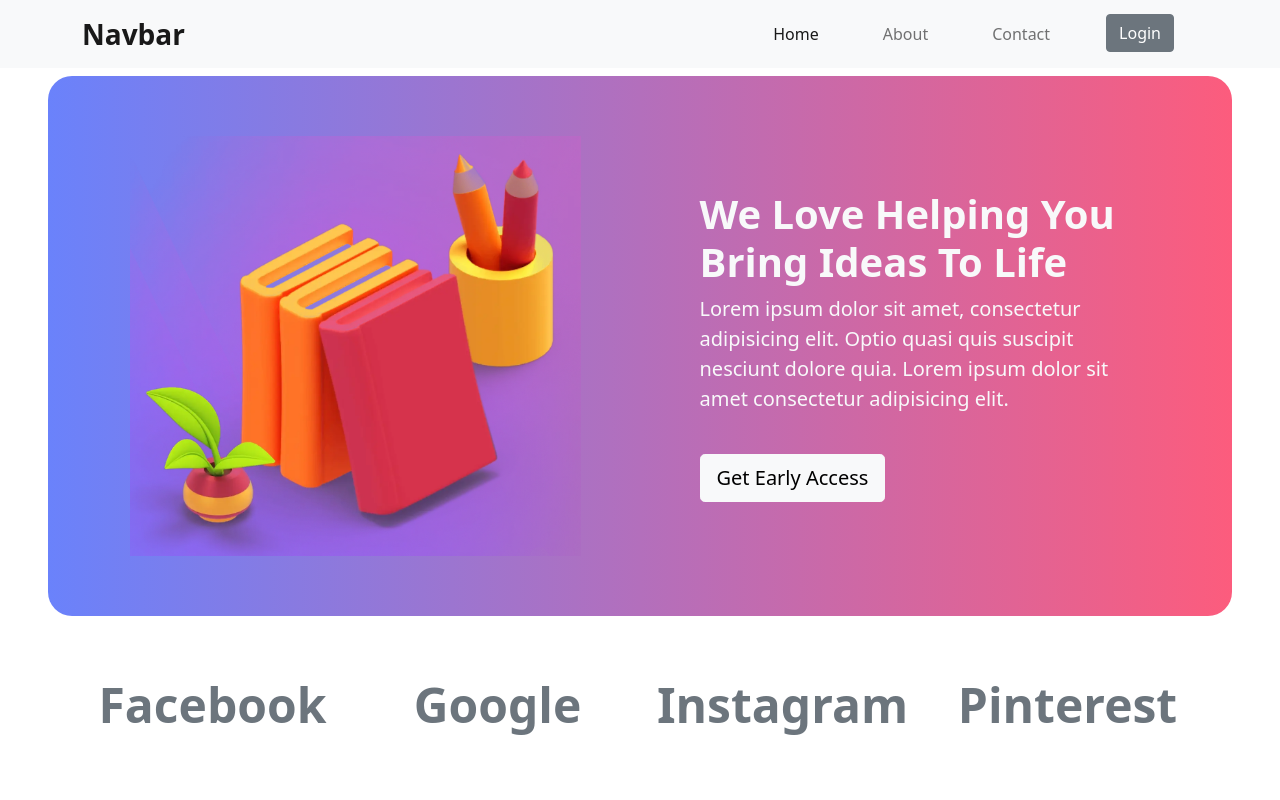
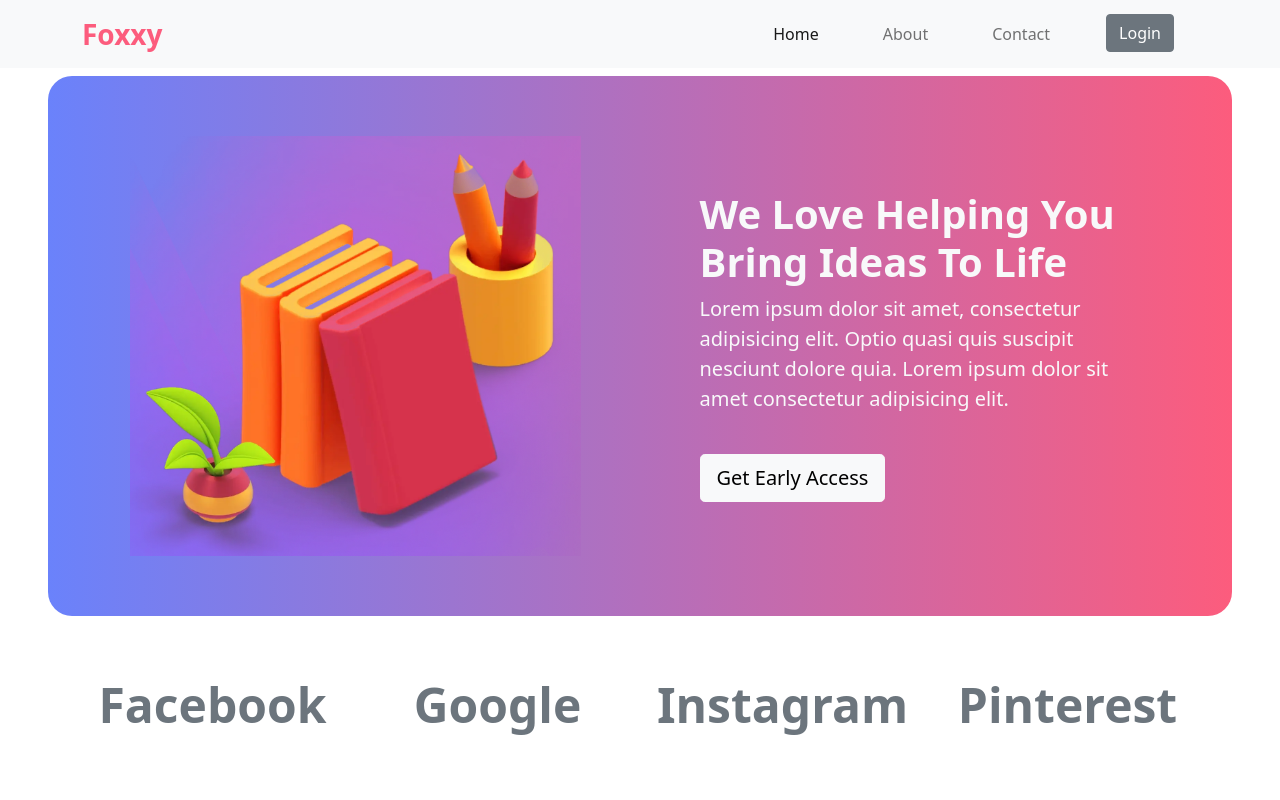
Before and after one commit to chandra-deb/Foxxy, a plain HTML site: page index.html in a window 1280 px wide. Shown: the top 800 px of the page. Drawn offline with nearby package versions, Linux system fonts and the light colour scheme.

Commit message:
little fixes

```diff
--- a/index.html
+++ b/index.html
@@ -16,7 +16,7 @@
 <body>
     <nav class="navbar mb-2 sticky-top  navbar-expand-lg navbar-light bg-light">
         <div class="container-lg">
-            <a class="navbar-brand fs-3 fw-bold" href="#">Navbar</a>
+            <a class="navbar-brand fs-3 fw-bold brand-gradient" href="#">Foxxy</a>
             <button class="navbar-toggler" type="button" data-bs-toggle="collapse"
                 data-bs-target="#navbarSupportedContent" aria-controls="navbarSupportedContent" aria-expanded="false"
                 aria-label="Toggle navigation">
@@ -238,7 +238,7 @@
                 </div>
             </div>
     </section>
-    <div class="text-center mb-5 lead">
+    <div class="text-center mb-2 text-secondary">
         All rights reserved &copy; 2021 by Chandra
     </div>
 
--- a/main.scss
+++ b/main.scss
@@ -9,7 +9,7 @@ background: linear-gradient(to right, #6A82FB, #FC5C7D); /* W3C, IE 10+/ Edge, F
 }
 
 .brand-gradient {
-       color: #FC5C7D;  /* fallback for old browsers */
+       color: #FC5C7D !important;  /* fallback for old browsers */
 color: -webkit-linear-gradient(to right, #6A82FB, #FC5C7D);  /* Chrome 10-25, Safari 5.1-6 */
 color: linear-gradient(to right, #6A82FB, #FC5C7D); /* W3C, IE 10+/ Edge, Firefox 16+, Chrome 26+, Opera 12+, Safari 7+ */
 
```
Also changed, not shown: main.css, 1 other file.
